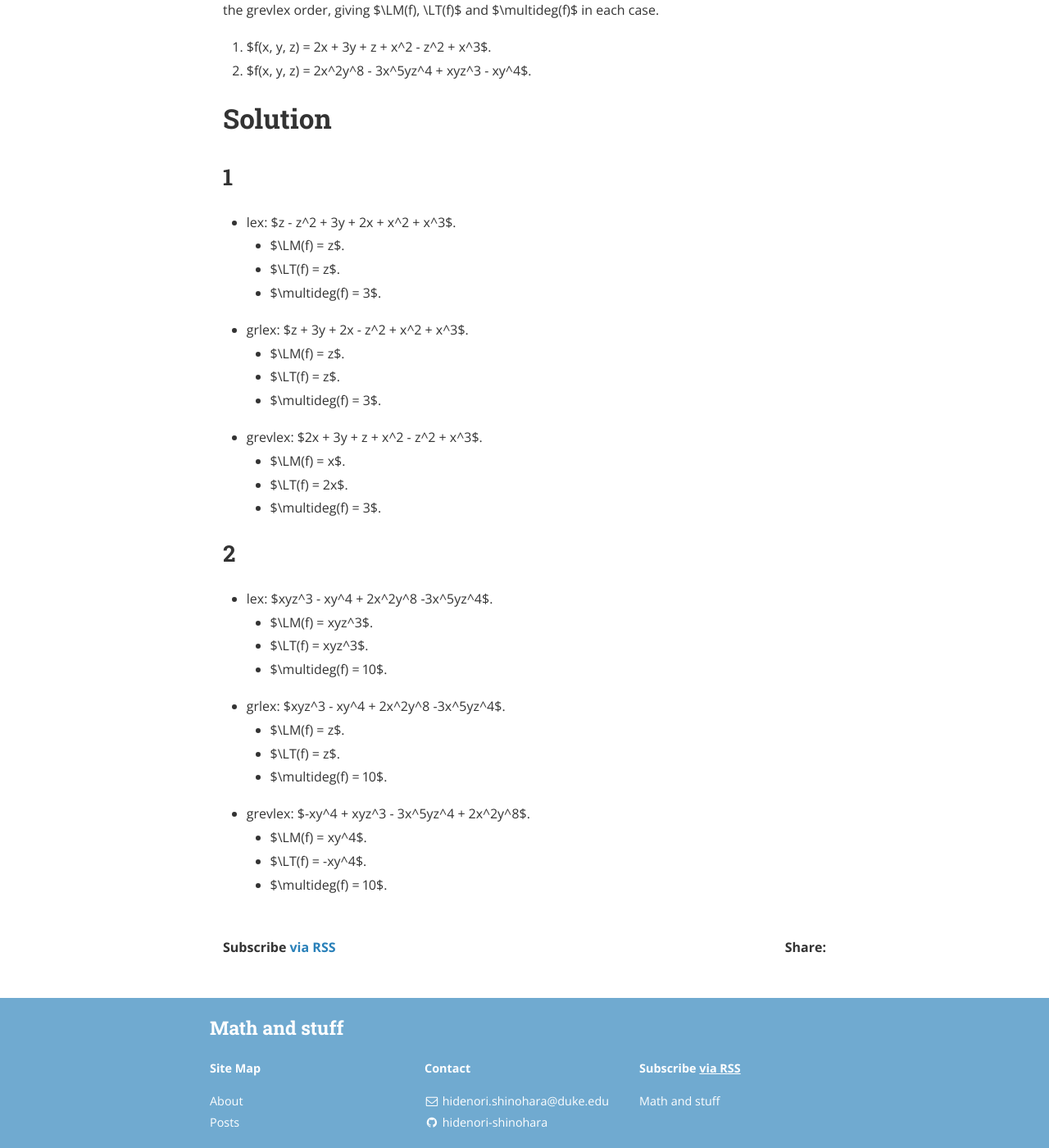
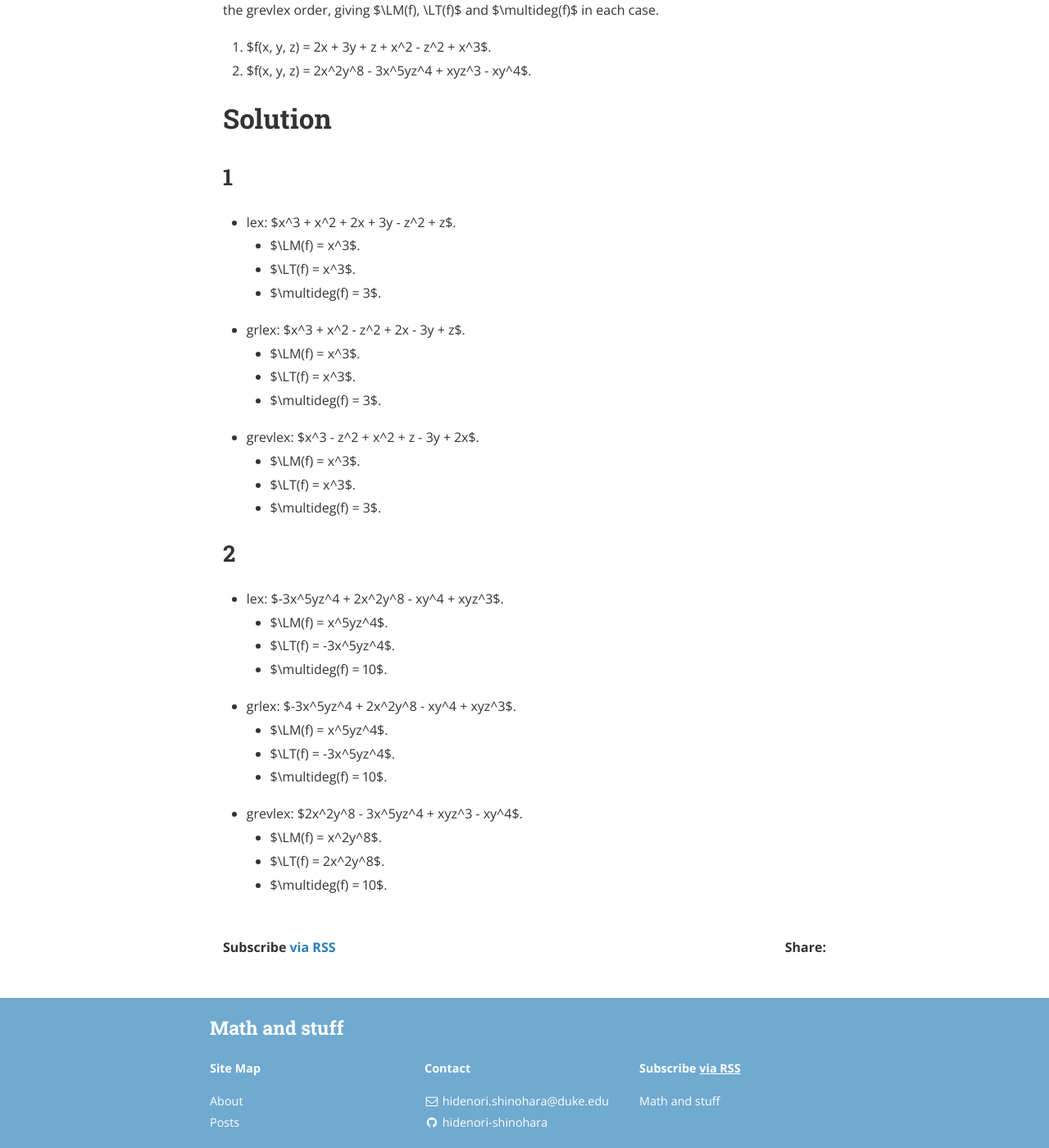
Before and after one commit to hidenori-shinohara/hidenori-shinohara.github.io, a Jekyll site: the page built from _posts/ideals_varieties_and_algorithms/chapter2/section2/2019-10-26-ordering-polynomials-ex-2-2-1.md, in a window 1280 px wide and 1400 px high, scrolled down 446 px. Shown: the whole window at 82% size. Built offline with Jekyll 4.4.1, drawn with Linux system fonts in a browser that asks for light colours; nearby versions of some CDN libraries.

Commit message:
Fix wrong solutions

```diff
--- a/_posts/ideals_varieties_and_algorithms/chapter2/section2/2019-10-26-ordering-polynomials-ex-2-2-1.md
+++ b/_posts/ideals_varieties_and_algorithms/chapter2/section2/2019-10-26-ordering-polynomials-ex-2-2-1.md
@@ -13,29 +13,29 @@ Rewrite each of the following polynomials, ordering the terms using the lex orde
 
 # Solution
 ## 1
-* lex: $z - z^2 + 3y + 2x + x^2 + x^3$.
-    * $\LM(f) = z$.
-    * $\LT(f) = z$.
+* lex: $x^3 + x^2 + 2x + 3y - z^2 + z$.
+    * $\LM(f) = x^3$.
+    * $\LT(f) = x^3$.
     * $\multideg(f) = 3$.
-* grlex: $z + 3y + 2x - z^2 + x^2 + x^3$.
-    * $\LM(f) = z$.
-    * $\LT(f) = z$.
+* grlex: $x^3 + x^2 - z^2 + 2x - 3y + z$.
+    * $\LM(f) = x^3$.
+    * $\LT(f) = x^3$.
     * $\multideg(f) = 3$.
-* grevlex: $2x + 3y + z + x^2  - z^2 + x^3$.
-    * $\LM(f) = x$.
-    * $\LT(f) = 2x$.
+* grevlex: $x^3 - z^2 + x^2 + z - 3y + 2x$.
+    * $\LM(f) = x^3$.
+    * $\LT(f) = x^3$.
     * $\multideg(f) = 3$.
 
 ## 2
-* lex: $xyz^3 - xy^4 + 2x^2y^8 -3x^5yz^4$.
-    * $\LM(f) = xyz^3$.
-    * $\LT(f) = xyz^3$.
+* lex: $-3x^5yz^4 + 2x^2y^8 - xy^4 + xyz^3$.
+    * $\LM(f) = x^5yz^4$.
+    * $\LT(f) = -3x^5yz^4$.
     * $\multideg(f) = 10$.
-* grlex: $xyz^3 - xy^4 + 2x^2y^8 -3x^5yz^4$.
-    * $\LM(f) = z$.
-    * $\LT(f) = z$.
+* grlex: $-3x^5yz^4 + 2x^2y^8 - xy^4 + xyz^3$.
+    * $\LM(f) = x^5yz^4$.
+    * $\LT(f) = -3x^5yz^4$.
     * $\multideg(f) = 10$.
-* grevlex: $-xy^4 + xyz^3 - 3x^5yz^4 + 2x^2y^8$.
-    * $\LM(f) = xy^4$.
-    * $\LT(f) = -xy^4$.
+* grevlex: $2x^2y^8 - 3x^5yz^4 + xyz^3 - xy^4$.
+    * $\LM(f) = x^2y^8$.
+    * $\LT(f) = 2x^2y^8$.
     * $\multideg(f) = 10$.
```
